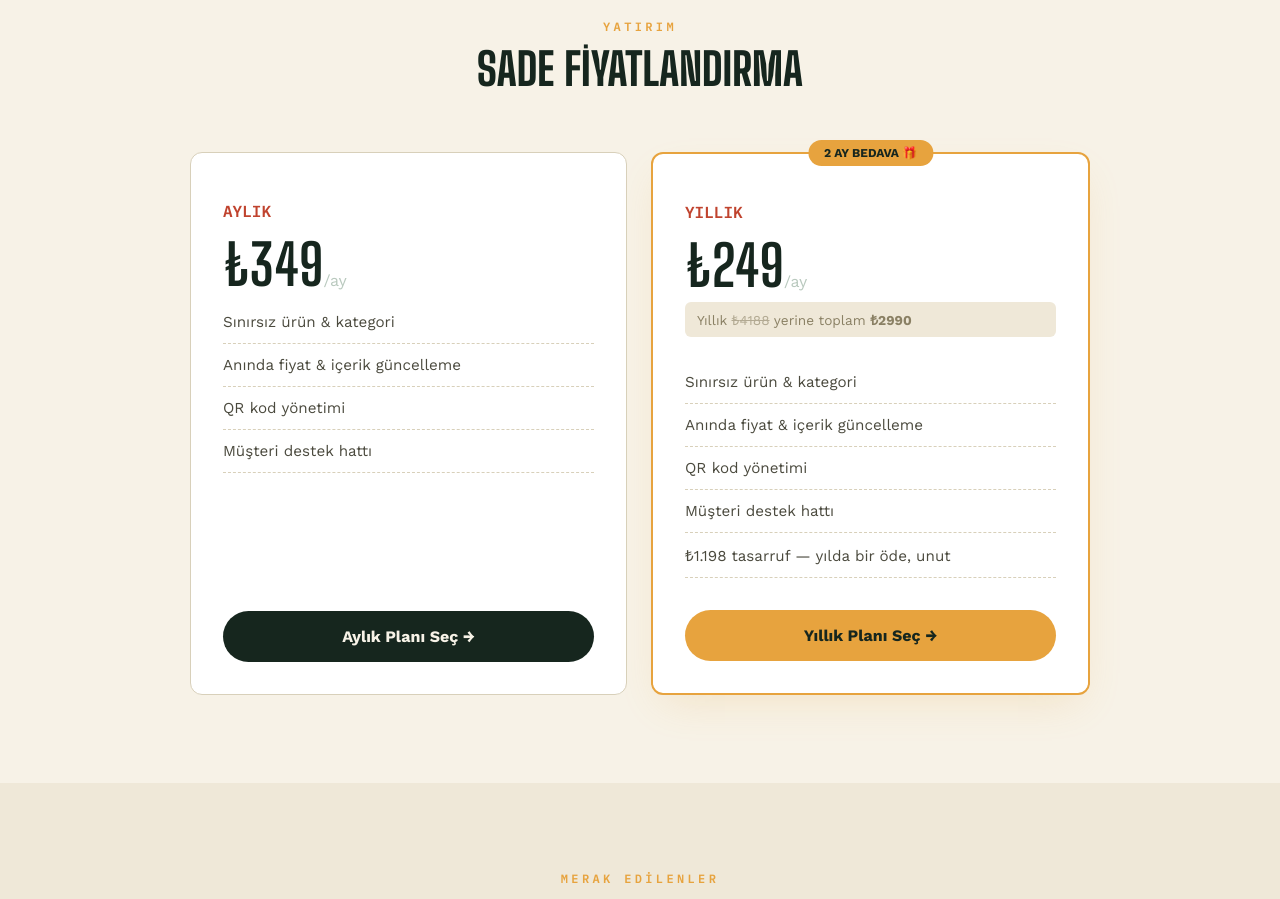
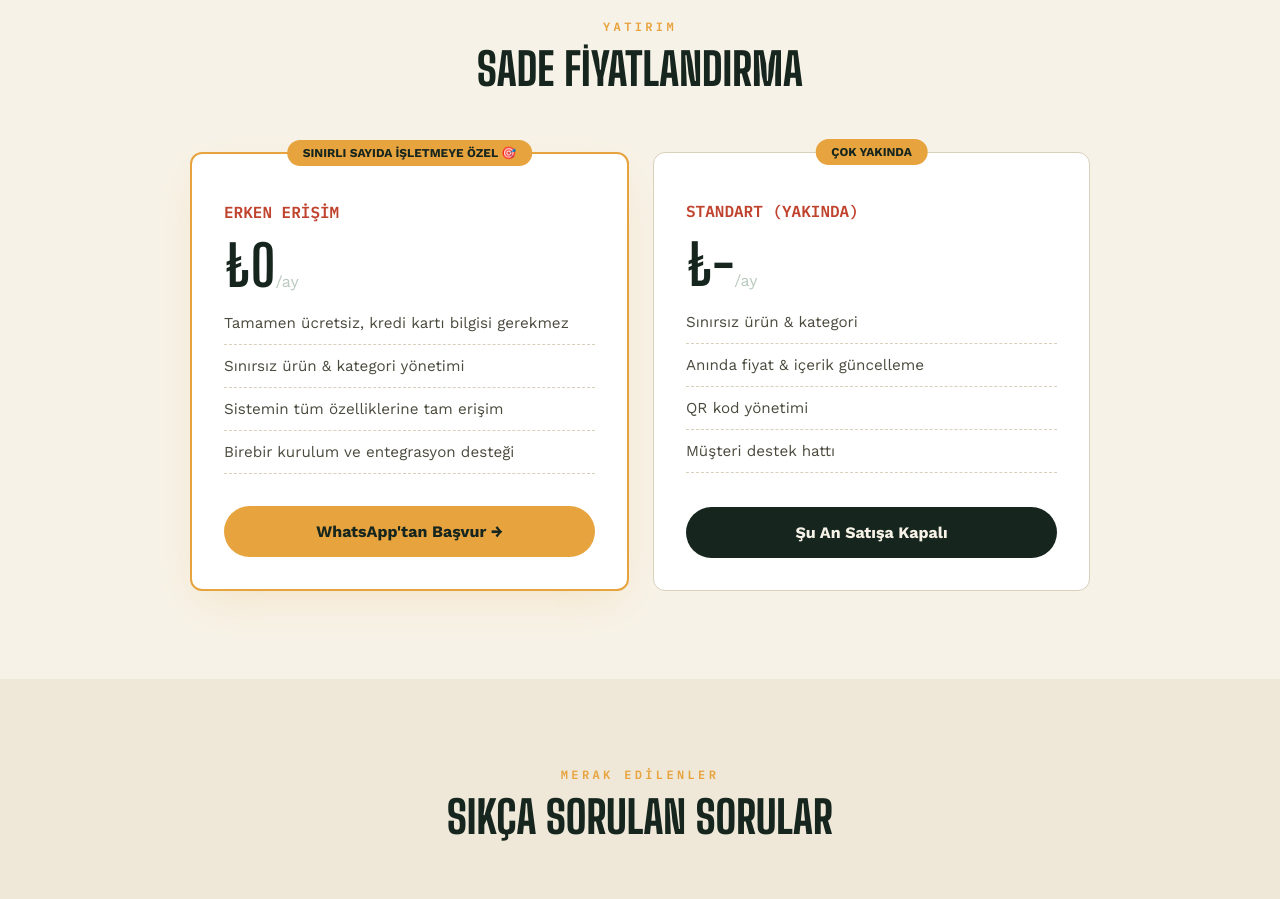
Before and after one commit to erenuguz/qrmenuproje, a React (Vite) app in the folder welcome-screen/: page / in a window 1280 px wide. Shown: the part 3380-4279 px from the top of the page. Built offline with nearby package versions, Linux system fonts and the light colour scheme.

Commit message:
free version

```diff
--- a/welcome-screen/src/constants/welcomeData.js
+++ b/welcome-screen/src/constants/welcomeData.js
@@ -50,12 +50,29 @@ export const HOW_IT_WORKS_STEPS = [
 
 export const PRICING_PLANS = [
     {
-        name: 'AYLIK',
-        price: '349',
+        name: 'ERKEN ERİŞİM',
+        price: '0',
+        currency: '₺',
+        period: '/ay',
+        oldPrice: '349',
+        badge: 'SINIRLI SAYIDA İŞLETMEYE ÖZEL 🎯',
+        popular: true,
+        features: [
+            'Tamamen ücretsiz, kredi kartı bilgisi gerekmez',
+            'Sınırsız ürün & kategori yönetimi',
+            'Sistemin tüm özelliklerine tam erişim',
+            'Birebir kurulum ve entegrasyon desteği',
+        ],
+        btnText: "WhatsApp'tan Başvur →",
+        btnLink: `https://wa.me/${CONTACT_PHONE.replace(/\D/g, '')}?text=${encodeURIComponent('Merhaba, QR menü erken erişim kampanyası için başvurmak istiyorum.')}`,
+    },
+    {
+        name: 'STANDART (YAKINDA)',
+        price: '-',
         currency: '₺',
         period: '/ay',
         oldPrice: null,
-        badge: null,
+        badge: 'ÇOK YAKINDA',
         popular: false,
         features: [
             'Sınırsız ürün & kategori',
@@ -63,27 +80,8 @@ export const PRICING_PLANS = [
             'QR kod yönetimi',
             'Müşteri destek hattı',
         ],
-        btnText: 'Aylık Planı Seç →',
-        btnLink: '#iletisim',
-    },
-    {
-        name: 'YILLIK',
-        price: '249',
-        currency: '₺',
-        period: '/ay',
-        oldPrice: '4188',
-        yearlyTotal: '2990',
-        badge: '2 AY BEDAVA 🎁',
-        popular: true,
-        features: [
-            'Sınırsız ürün & kategori',
-            'Anında fiyat & içerik güncelleme',
-            'QR kod yönetimi',
-            'Müşteri destek hattı',
-            '₺1.198 tasarruf — yılda bir öde, unut',
-        ],
-        btnText: 'Yıllık Planı Seç →',
-        btnLink: '#iletisim',
+        btnText: 'Şu An Satışa Kapalı',
+        btnLink: '#',
     },
 ];
 
```
